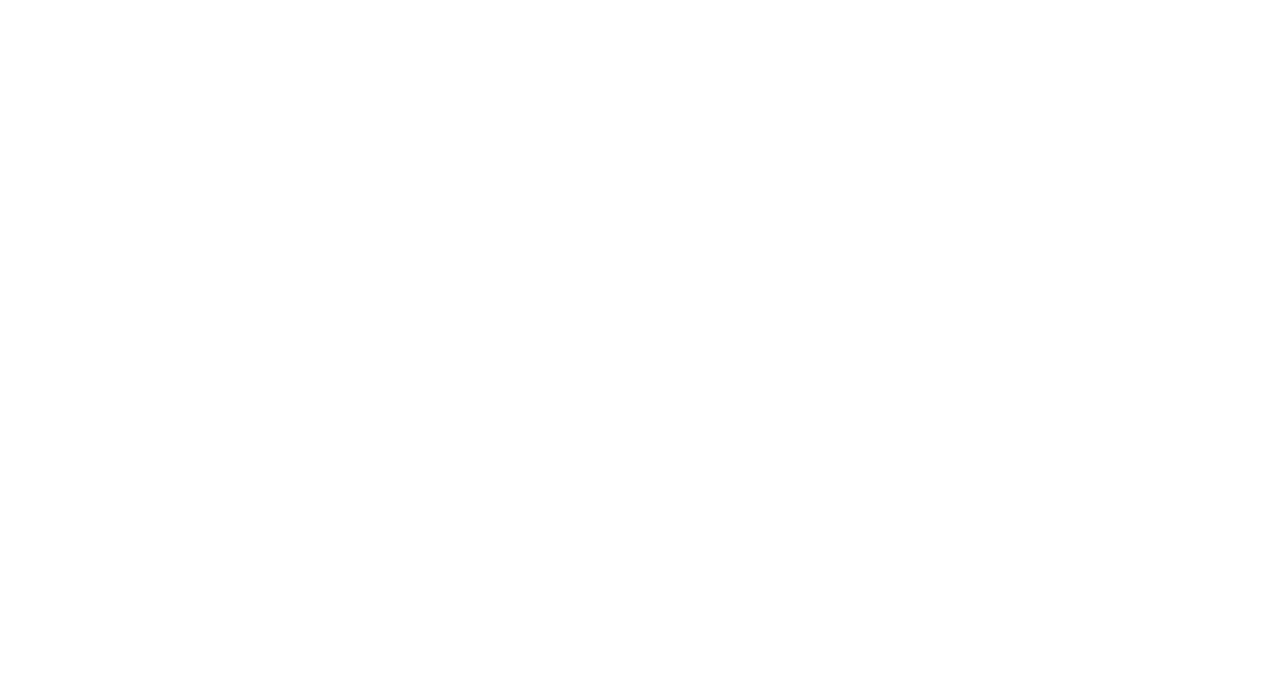
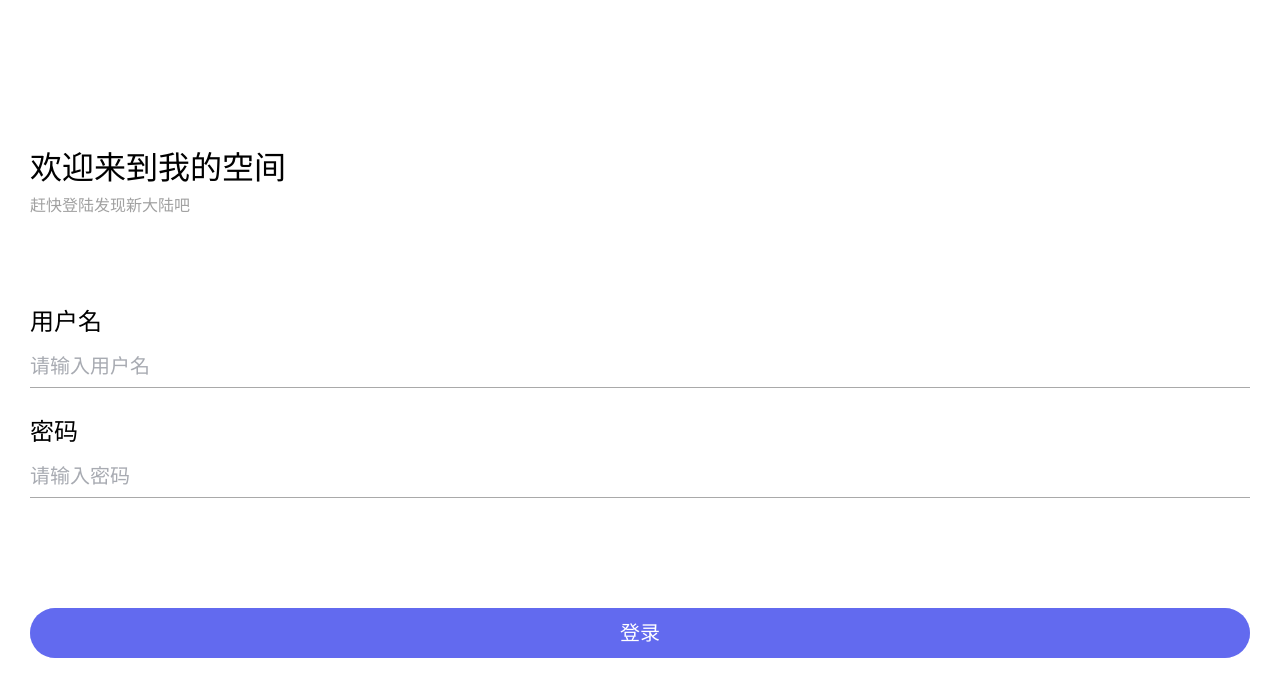
Before and after one commit to 2439340964/apricitytop, a Vue app: page /login in a window 1280 px wide. Before the commit this address had no page. Shown: the top 696 px of the page. Built offline with nearby package versions, Linux system fonts and the light colour scheme; a web font is replaced by a local one.

Commit message:
feat:添加登陆页面和pinia管理

```diff
--- a/package.json
+++ b/package.json
@@ -12,6 +12,8 @@
     "@element-plus/icons-vue": "^2.0.9",
     "axios": "^0.27.2",
     "element-plus": "^2.2.16",
+    "pinia": "^2.0.23",
+    "pinia-plugin-persist": "^1.0.0",
     "vue": "^3.2.37",
     "vue-router": "^4.1.5"
   },
--- /dev/null
+++ b/src/api/Login.js
@@ -0,0 +1,9 @@
+import req1 from '@/api/reqs/req1';
+
+export const LoginApi = (data) => {
+    return req1.request({
+        method: 'POST',
+        url: '/login',
+        data
+    })
+}
--- a/src/main.js
+++ b/src/main.js
@@ -2,11 +2,15 @@
 import './style.css'
 import App from './App.vue'
 import router from './router/index'
+// 导入store
+import store from './store'
 // element
 import ElementPlus from 'element-plus'
 import 'element-plus/dist/index.css'
 // 如果您正在使用CDN引入，请删除下面一行。
 import * as ElementPlusIconsVue from '@element-plus/icons-vue'
+// 封装的路由拦截
+import routerIntercept from './utils/routerIntercept'
 
 // 挂载
 // createApp(App).use(router).use(ElementPlus).mount('#app')
@@ -16,7 +20,7 @@
 for (const [key, component] of Object.entries(ElementPlusIconsVue)) {
     app.component(key, component)
 }
-app.use(router).use(ElementPlus).mount('#app')
+app.use(router).use(store).use(ElementPlus).mount('#app')
 
 // 全局挂载的判断设备类型的变量
 const flag = navigator.userAgent.match(/(phone|pad|pod|iPhone|iPod|ios|iPad|Android|Mobile|BlackBerry|IEMobile|MQQBrowser|JUC|Fennec|wOSBrowser|BrowserNG|WebOS|Symbian|Windows Phone)/i) ? true : false;
--- a/src/router/routes.js
+++ b/src/router/routes.js
@@ -2,6 +2,11 @@
     {
         path: '/',
         component: () => import('@/views/Home.vue'),
+    },
+    {
+        path: '/login',
+        name: 'login',
+        component: () => import('@/views/Login.vue'),
     },
     {
         path: '/home',
--- /dev/null
+++ b/src/store/index.js
@@ -0,0 +1,11 @@
+// 引入pinia
+import { createPinia } from 'pinia'
+// 引入持久化
+import piniaPluginPersist from 'pinia-plugin-persist'
+const store = createPinia()
+// 挂载
+store.use(piniaPluginPersist)
+
+
+
+export default store
--- /dev/null
+++ b/src/store/userStore.js
@@ -0,0 +1,26 @@
+import { defineStore } from 'pinia'
+
+export const userStore = defineStore({
+    id: 'user',
+    state: () => {
+        return {
+            token: ""
+        }
+    },
+    getters: {
+
+    },
+    actions: {
+
+    },
+    // 开启数据缓存
+    persist: {
+        enabled: true,
+        strategies: [
+            {
+                key: 'userInfo',
+                storage: localStorage,
+            }
+        ]
+    }
+})
--- a/src/utils/hooks.js
+++ b/src/utils/hooks.js
@@ -1,4 +1,5 @@
 /**
+ * 获取vue实例上的所有自定义变量
  * 全局变量每次都需要解构出来每次代码都是一样的，这时候我们可以把它封装成一个hooks
  * 利用这个hooks我们还能扩展一下，比如在里面加入一个vuex中的数据：获取当前系统主题色
 */
--- /dev/null
+++ b/src/utils/routerIntercept.js
@@ -0,0 +1,31 @@
+import router from "../router";
+import { ElMessage } from "element-plus";
+import { isNavigationFailure } from 'vue-router'
+
+// 要拦截的路由
+const interceptList = ['/photo']
+
+router.beforeEach((to, from) => {
+    // console.log(failure);
+
+    if (!interceptList.includes(to.path)) {
+
+    } else {
+        let userInfo = localStorage.getItem('userInfo')
+        if (!userInfo)  {
+            // let { token } = JSON.parse(userInfo)
+            // console.log(token);
+            // if (!token) {
+                ElMessage.error('你还没有登录，请先登录');
+                // if (!isNavigationFailure(failure)) {
+                router.push({
+                    name: 'login'
+                })
+                // }
+            // }
+        }
+
+    }
+})
+
+export default router
--- /dev/null
+++ b/src/views/Login.vue
@@ -0,0 +1,126 @@
+<template>
+    <div class="login flex-center">
+        <div class="content">
+            <div class="welcome-title">
+                欢迎来到我的空间
+                <div class="title-des">赶快登陆发现新大陆吧</div>
+            </div>
+            <div class="user">
+                <div class="name">
+                    <div class="name-top user-top">用户名</div>
+                    <el-input v-model="userInfo.name" class="userinput" placeholder="请输入用户名" />
+                </div>
+                <div class="pass">
+                    <div class="pass-top user-top">密码</div>
+                    <el-input v-model="userInfo.pass" show-password class="userinput" type="password"
+                        placeholder="请输入密码" />
+                </div>
+                <div class="loginbtn">
+                    <el-button @click="loginClick" round color="#626aef">登录</el-button>
+                </div>
+            </div>
+        </div>
+    </div>
+</template>
+
+<script setup>
+// 解构ref
+import { ref, reactive, onMounted } from "vue";
+// 解构路由
+import { useRouter } from "vue-router";
+// 请求
+import { LoginApi } from "@/api/Login.js";
+// 导入store
+import { userStore } from "../store/userStore"
+import { storeToRefs } from "pinia"
+// 路由
+const router = useRouter();
+// store
+const store = userStore();
+let { token } = storeToRefs(store)
+
+let userInfo = ref({
+    name: '',
+    pass: ''
+})
+
+const loginClick = async () => {
+    let res = await LoginApi(userInfo.value)
+    console.log(res);
+    if (res.status == 200) {
+        store.token = res.data.token
+
+        router.push({
+            name: 'photo',
+            replace: true
+        })
+    }
+}
+
+</script>
+
+<style lang="scss" scoped>
+.login {
+    width: 100%;
+    height: 100vh;
+    justify-content: flex-start;
+    box-sizing: border-box;
+    padding: 0 30px;
+
+    .content {
+        flex-grow: 1;
+
+        .welcome-title {
+            font-size: 32px;
+            margin-bottom: 86px;
+
+            .title-des {
+                font-size: 16px;
+                color: #a1a1a1;
+                margin-top: 4px;
+            }
+        }
+
+        .user {
+            .user-top {
+                font-size: 24px;
+                margin-bottom: 8px;
+            }
+
+            .userinput {
+                :deep(.el-input__wrapper) {
+                    box-shadow: none;
+                    border-bottom: 1px solid #a9a9a9;
+                    border-radius: 0;
+                    height: 40px;
+                    font-size: 20px;
+                    padding-left: 0;
+
+                    .el-input__password {
+                        font-size: 24px;
+                    }
+                }
+            }
+
+            .name {
+                margin-bottom: 24px;
+            }
+
+            .pass {
+                margin-bottom: 110px;
+            }
+
+            .loginbtn {
+                border-radius: 50px;
+                overflow: hidden;
+
+                .el-button {
+                    width: 100%;
+                    height: 50px;
+                    font-size: 20px;
+                }
+            }
+        }
+    }
+}
+</style>
--- a/src/views/Photo.vue
+++ b/src/views/Photo.vue
@@ -2,13 +2,13 @@
     <div class="photo flex-center">
         <!-- 骨架屏 -->
         <div v-if="noenShow" class="none flex-center">
-            <el-empty description="暂无更多..." />
+            <el-empty description="稍等一下啦..." />
         </div>
 
         <!-- 内容 -->
         <div v-else class="content">
             <!-- 轮播 -->
-            <el-carousel class="carousel" trigger="click" height="250px" indicator-position="outside">
+            <el-carousel class="carousel" autoplay :interval="2500" :height="carouselHeight + 'px'" arrow="never">
                 <el-carousel-item v-for="item in carouselList" :key="item">
                     <img :src="item" alt="">
                 </el-carousel-item>
@@ -31,25 +31,25 @@
 
 // 控制骨架屏
 let noenShow = ref(true);
-// 轮播图
+// 轮播图列表
 let carouselList = ref([]);
-
-let timer = setTimeout(() => {
-    noenShow.value = false;
-}, 500)
+// 轮播图高度
+let carouselHeight = ref(260);
+let a = reactive([])
 
 onMounted(async () => {
     let res = await PhotoApi();
-    carouselList.value = res.data.photoList;
+    if (res.status == 200) {
+        noenShow.value = false;
+        carouselList.value = res.data.photoList;
+        carouselHeight.value = res.data.height;
+
+
+        a.push(...res.data.photoList)
+    }
 });
-console.log(carouselList,);
 
-// carouselList = [
-//     "https://apricityzm.top/apiphoto/upload/9d8089102fa955b0b2d9e0c240285928.jpeg",
-//     "https://apricityzm.top/apiphoto/upload/2e097c9c0248a34374174b665398ad08.png",
-//     "https://apricityzm.top/apiphoto/upload/6a353b13c40adf468d43b1e45effffdf.jpeg",
-//     "http://124.221.2.47:7000/upload/fdf76f2843eef788981f8189db5d28e3.jpeg"
-// ]
+console.log(a);
 
 </script>
 
@@ -67,7 +67,7 @@
         .carousel {
             img {
                 width: 100%;
-                height: 250px;
+                height: 100%;
                 object-fit: cover;
             }
         }
```
Also changed, not shown: 1 other file (tests, documents, lock files or other folders).
